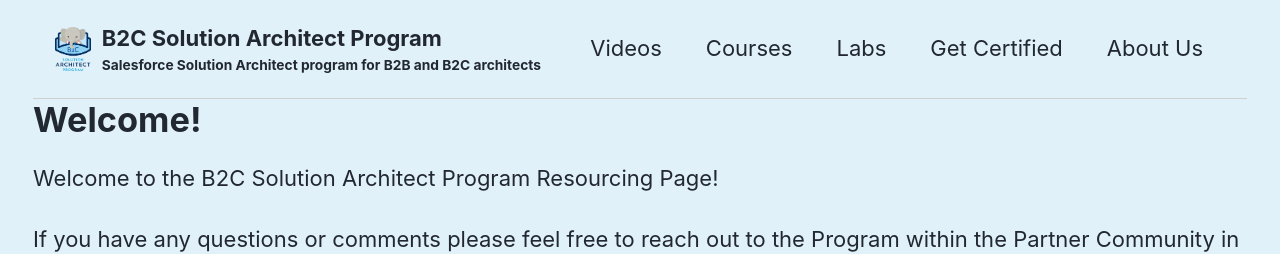
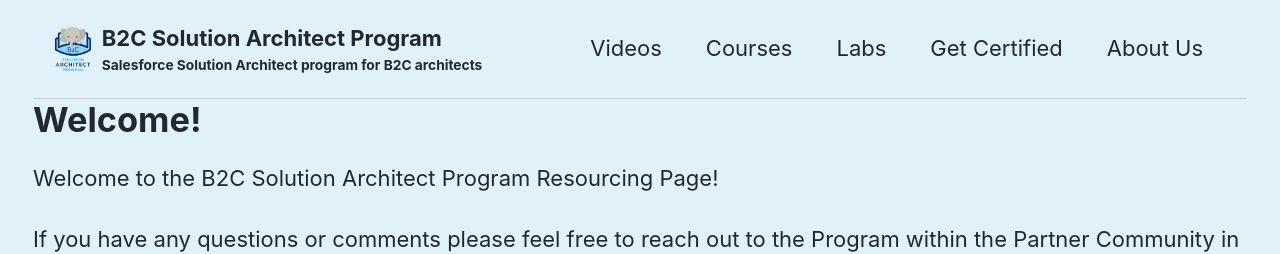
Before and after one commit to b2csolutionarchitectprogram/b2csolutionarchitectprogram.github.io, a Jekyll site: the page built from index.md, in a window 1280 px wide. Shown: the top 254 px of the page. Built offline with Jekyll 4.4.1, drawn with Linux system fonts in a browser that asks for light colours; cached includes are drawn as plain includes; our own code applies the rules of GitHub Pages for plain Markdown files.

Commit message:
fixed header typo

```diff
--- a/_config.yml
+++ b/_config.yml
@@ -18,7 +18,7 @@ minimal_mistakes_skin    : "success" # "air", "aqua", "contrast", "dark", "dirt"
 locale                   : "en-US"
 title                    : "B2C Solution Architect Program"
 title_separator          : "-"
-subtitle                 : "Salesforce Solution Architect program for B2B and B2C architects"
+subtitle                 : "Salesforce Solution Architect program for B2C architects"
 name                     : "Architect Success"
 description              : "Home for Assets Related to the B2C Solution Architect Program."
 url                      : "https://b2csolutionarchitectprogram.github.io/" # the base hostname & protocol for your site e.g. "https://mmistakes.github.io"
```
